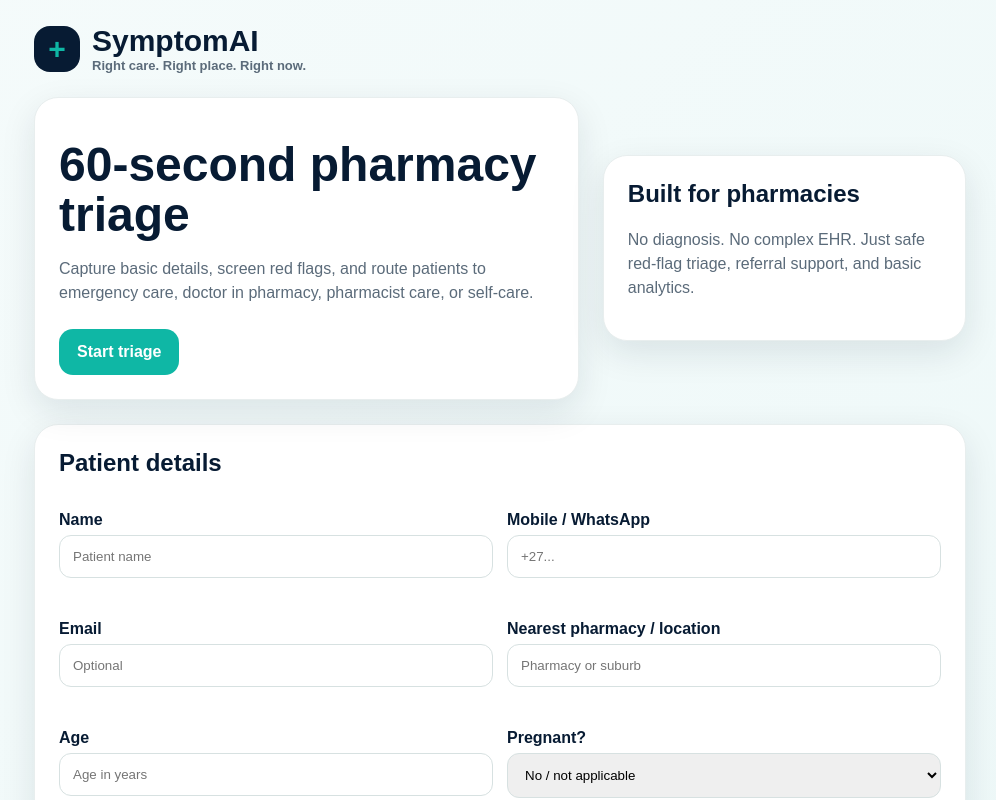
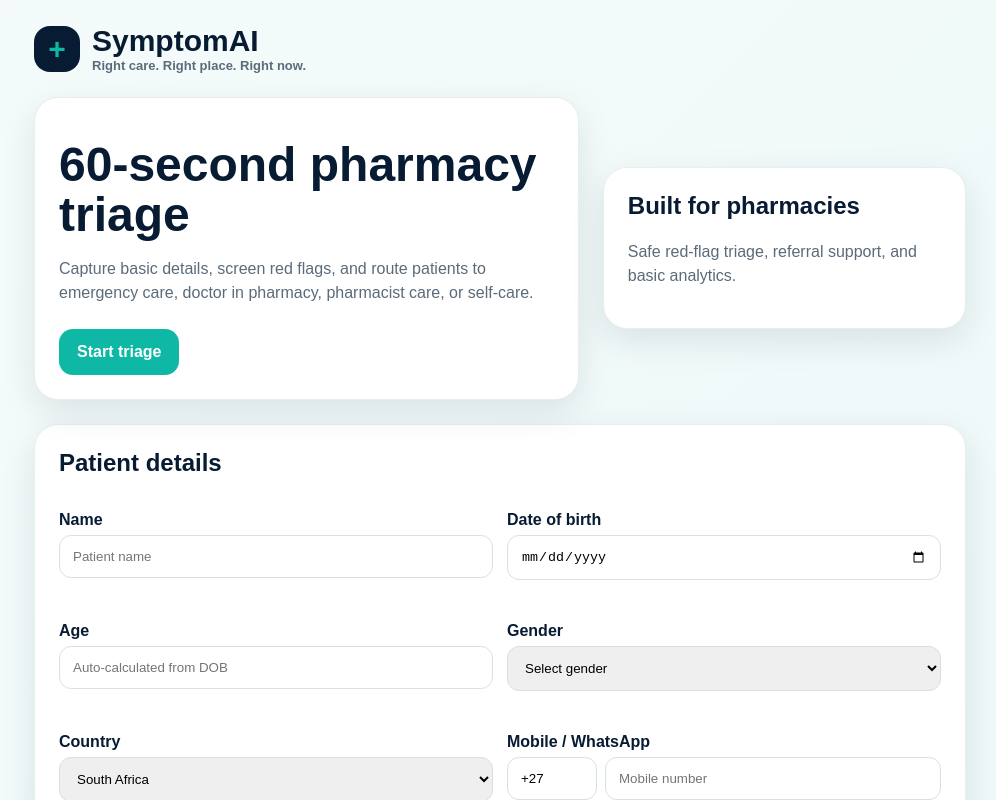
Before and after one commit to Siraajadams/symptomai, a Next.js app: page / in a window 1280 px wide. Shown: the top 800 px of the page, without its empty margins (140-1136 px from the left). Built offline with nearby package versions, Linux system fonts and the light colour scheme.

Commit message:
Update page.tsx

```diff
--- a/app/page.tsx
+++ b/app/page.tsx
@@ -5,6 +5,10 @@ import { decideTriage, redFlagQuestions } from './lib/triageRules';
 
 type FormState = {
   name: string;
+  dob: string;
+  gender: string;
+  country: string;
+  dialCode: string;
   phone: string;
   email: string;
   location: string;
@@ -16,8 +20,19 @@ type FormState = {
   notes: string;
 };
 
+const countryDialCodes: Record<string, string> = {
+  England: '+44',
+  Wales: '+44',
+  Scotland: '+44',
+  'South Africa': '+27',
+};
+
 const initialForm: FormState = {
   name: '',
+  dob: '',
+  gender: '',
+  country: 'South Africa',
+  dialCode: '+27',
   phone: '',
   email: '',
   location: '',
@@ -29,12 +44,54 @@ const initialForm: FormState = {
   notes: '',
 };
 
+function calculateAge(dob: string) {
+  if (!dob) return '';
+  const birthDate = new Date(dob);
+  const today = new Date();
+
+  let age = today.getFullYear() - birthDate.getFullYear();
+  const monthDiff = today.getMonth() - birthDate.getMonth();
+
+  if (
+    monthDiff < 0 ||
+    (monthDiff === 0 && today.getDate() < birthDate.getDate())
+  ) {
+    age--;
+  }
+
+  return age >= 0 ? String(age) : '';
+}
+
 export default function Home() {
   const [form, setForm] = useState<FormState>(initialForm);
   const [result, setResult] = useState<any>(null);
 
   function update(key: keyof FormState, value: any) {
     setForm((prev) => ({ ...prev, [key]: value }));
+  }
+
+  function updateCountry(country: string) {
+    setForm((prev) => ({
+      ...prev,
+      country,
+      dialCode: countryDialCodes[country] || '',
+    }));
+  }
+
+  function updateDob(dob: string) {
+    setForm((prev) => ({
+      ...prev,
+      dob,
+      age: calculateAge(dob),
+    }));
+  }
+
+  function updateGender(gender: string) {
+    setForm((prev) => ({
+      ...prev,
+      gender,
+      pregnant: gender === 'female' ? prev.pregnant : 'no',
+    }));
   }
 
   function toggleFlag(id: string) {
@@ -49,7 +106,7 @@ export default function Home() {
   function submitTriage() {
     const decision = decideTriage({
       age: Number(form.age || 0),
-      pregnant: form.pregnant,
+      pregnant: form.gender === 'female' ? form.pregnant : 'no',
       symptom: form.symptom,
       duration: form.duration,
       redFlags: form.redFlags,
@@ -78,7 +135,7 @@ export default function Home() {
   const carelinkUrl = 'https://cpnbs.carelink.digital/home';
 
   const whatsappText = encodeURIComponent(
-    `SymptomAI referral request for ${form.name}. Outcome: ${result?.title}. Phone: ${form.phone}. Location: ${form.location}.`
+    `SymptomAI referral request for ${form.name}. Outcome: ${result?.title}. Phone: ${form.dialCode}${form.phone}. Country: ${form.country}. Location: ${form.location}.`
   );
 
   const whatsappUrl = `https://wa.me/?text=${whatsappText}`;
@@ -98,20 +155,11 @@ export default function Home() {
           <span className="badge">{result.level.replaceAll('_', ' ')}</span>
 
           <h1>{result.title}</h1>
-
           <h2>{result.recommendation}</h2>
 
-          <p>
-            <b>Why:</b> {result.reason}
-          </p>
-
-          <p>
-            <b>Clinical reference:</b> {result.reference}
-          </p>
-
-          <p>
-            <b>Safety-net advice:</b> {result.safetyNet}
-          </p>
+          <p><b>Why:</b> {result.reason}</p>
+          <p><b>Clinical reference:</b> {result.reference}</p>
+          <p><b>Safety-net advice:</b> {result.safetyNet}</p>
 
           <div style={{ display: 'flex', gap: 12, flexWrap: 'wrap', marginTop: 20 }}>
             {result.level === 'EMERGENCY' && (
@@ -119,7 +167,6 @@ export default function Home() {
                 <a className="button danger" href="tel:112">
                   Call emergency services
                 </a>
-
                 <a className="button secondary" href={whatsappUrl}>
                   Request paramedic / admin callback
                 </a>
@@ -131,7 +178,6 @@ export default function Home() {
                 <a className="button" href={carelinkUrl} target="_blank">
                   Book doctor via Carelink
                 </a>
-
                 <a className="button secondary" href={whatsappUrl}>
                   WhatsApp referral note
                 </a>
@@ -160,12 +206,10 @@ export default function Home() {
         <section className="hero">
           <div className="card">
             <h1>60-second pharmacy triage</h1>
-
             <p>
               Capture basic details, screen red flags, and route patients to
               emergency care, doctor in pharmacy, pharmacist care, or self-care.
             </p>
-
             <a className="button" href="#triage">
               Start triage
             </a>
@@ -173,10 +217,8 @@ export default function Home() {
 
           <div className="card">
             <h2>Built for pharmacies</h2>
-
             <p>
-              No diagnosis. No complex EHR. Just safe red-flag triage, referral
-              support, and basic analytics.
+              Safe red-flag triage, referral support, and basic analytics.
             </p>
           </div>
         </section>
@@ -198,13 +240,82 @@ export default function Home() {
             </label>
 
             <label>
-              Mobile / WhatsApp
+              Date of birth
               <input
                 className="input"
-                value={form.phone}
-                onChange={(e) => update('phone', e.target.value)}
-                placeholder="+27..."
+                type="date"
+                value={form.dob}
+                onChange={(e) => updateDob(e.target.value)}
               />
+            </label>
+
+            <label>
+              Age
+              <input
+                className="input"
+                type="number"
+                value={form.age}
+                onChange={(e) => update('age', e.target.value)}
+                placeholder="Auto-calculated from DOB"
+              />
+            </label>
+
+            <label>
+              Gender
+              <select
+                value={form.gender}
+                onChange={(e) => updateGender(e.target.value)}
+              >
+                <option value="">Select gender</option>
+                <option value="female">Female</option>
+                <option value="male">Male</option>
+                <option value="other">Other / prefer not to say</option>
+              </select>
+            </label>
+
+            {form.gender === 'female' && (
+              <label>
+                Pregnant?
+                <select
+                  value={form.pregnant}
+                  onChange={(e) => update('pregnant', e.target.value)}
+                >
+                  <option value="no">No</option>
+                  <option value="yes">Yes</option>
+                  <option value="unsure">Unsure</option>
+                </select>
+              </label>
+            )}
+
+            <label>
+              Country
+              <select
+                value={form.country}
+                onChange={(e) => updateCountry(e.target.value)}
+              >
+                <option value="South Africa">South Africa</option>
+                <option value="England">England</option>
+                <option value="Wales">Wales</option>
+                <option value="Scotland">Scotland</option>
+              </select>
+            </label>
+
+            <label>
+              Mobile / WhatsApp
+              <div style={{ display: 'flex', gap: 8 }}>
+                <input
+                  className="input"
+                  value={form.dialCode}
+                  readOnly
+                  style={{ maxWidth: 90 }}
+                />
+                <input
+                  className="input"
+                  value={form.phone}
+                  onChange={(e) => update('phone', e.target.value)}
+                  placeholder="Mobile number"
+                />
+              </div>
             </label>
 
             <label>
@@ -226,29 +337,6 @@ export default function Home() {
                 placeholder="Pharmacy or suburb"
               />
             </label>
-
-            <label>
-              Age
-              <input
-                className="input"
-                type="number"
-                value={form.age}
-                onChange={(e) => update('age', e.target.value)}
-                placeholder="Age in years"
-              />
-            </label>
-
-            <label>
-              Pregnant?
-              <select
-                value={form.pregnant}
-                onChange={(e) => update('pregnant', e.target.value)}
-              >
-                <option value="no">No / not applicable</option>
-                <option value="yes">Yes</option>
-                <option value="unsure">Unsure</option>
-              </select>
-            </label>
           </div>
 
           <h2>Main symptom</h2>
@@ -265,9 +353,7 @@ export default function Home() {
                 <option value="cough">Cough</option>
                 <option value="breathing">Breathing / asthma</option>
                 <option value="chest">Chest pain / palpitations</option>
-                <option value="abdominal">
-                  Stomach pain / vomiting / diarrhoea
-                </option>
+                <option value="abdominal">Stomach pain / vomiting / diarrhoea</option>
                 <option value="urinary">Urinary symptoms</option>
                 <option value="pain">Pain / headache</option>
                 <option value="skin">Skin / rash</option>
@@ -296,8 +382,7 @@ export default function Home() {
           <h2>Red flag check</h2>
 
           <p>
-            Select any serious symptom present. If unsure, select it and refer
-            upwards.
+            Select any serious symptom present. If unsure, select it and refer upwards.
           </p>
 
           {redFlagQuestions.map((q) => (
@@ -324,8 +409,7 @@ export default function Home() {
           <label className="check">
             <input type="checkbox" required />
             <span>
-              I understand this tool supports triage and does not replace a
-              clinical diagnosis.
+              I understand this tool supports triage and does not replace a clinical diagnosis.
             </span>
           </label>
 
```
